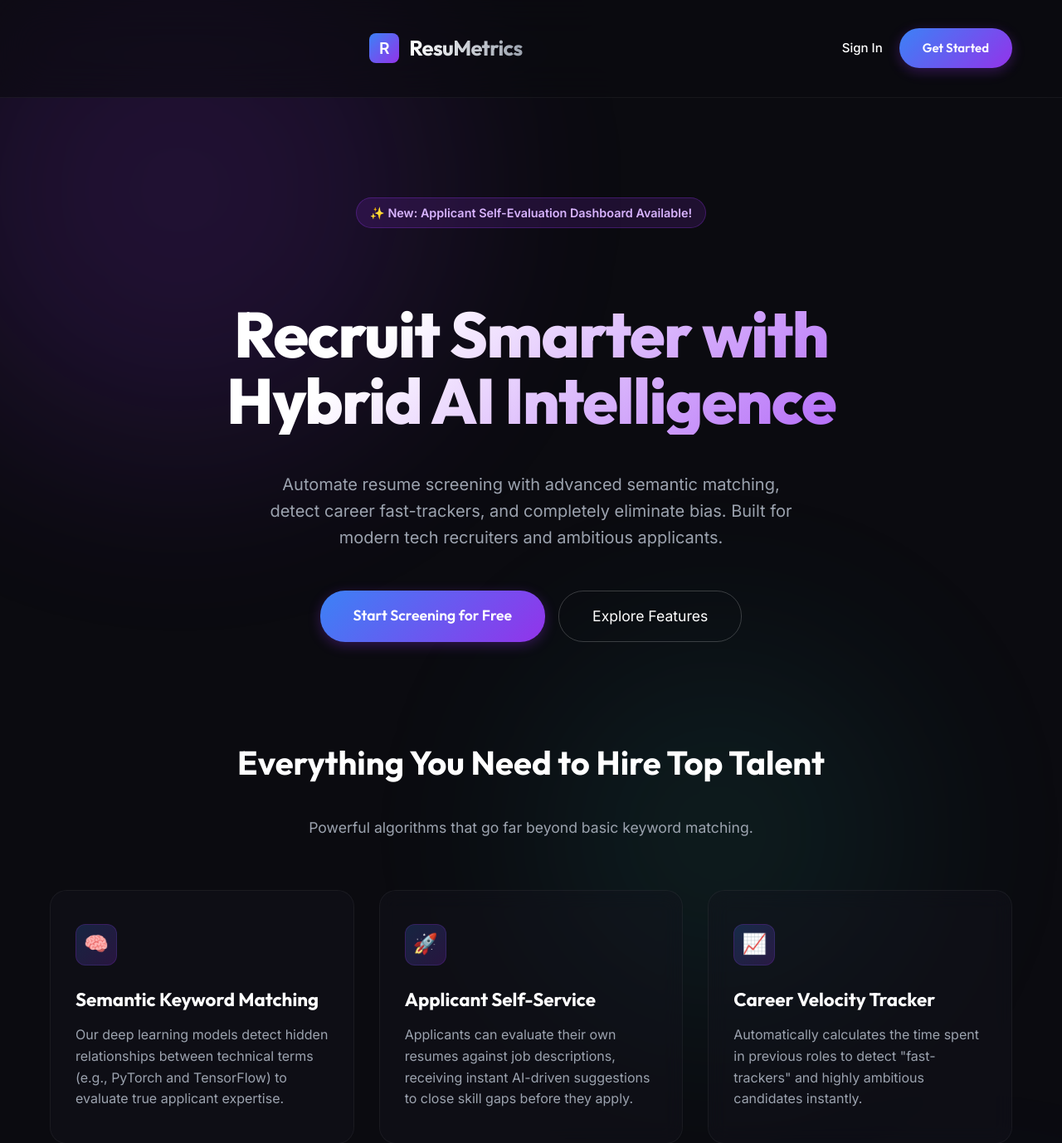
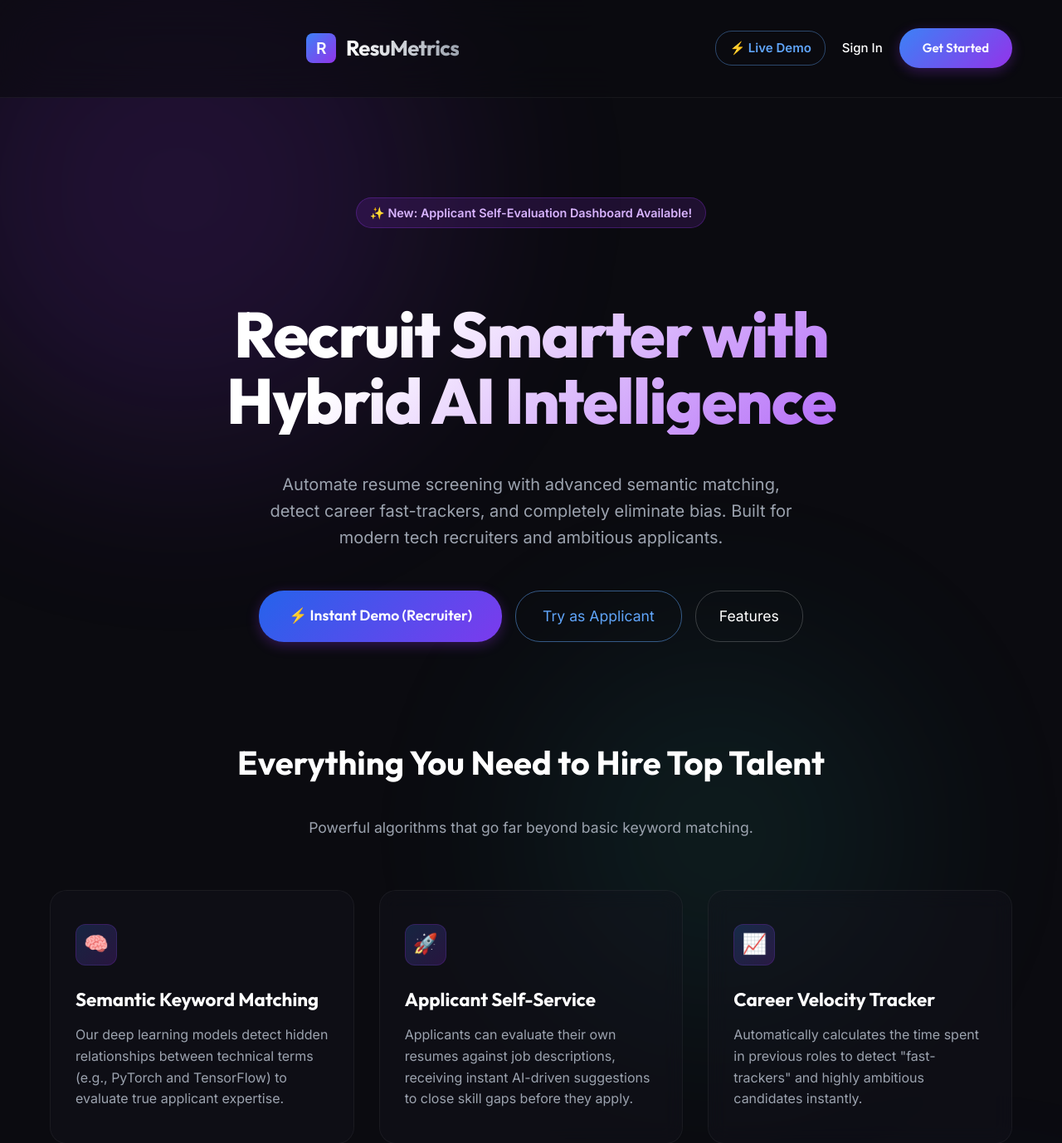
Before and after one commit to niteshnemalpuri08/RESUMETRICS, a Flask app: page / in a window 1280 px wide; the page is wider, and only the part inside the window is pictured. Shown: the top 1378 px of that part at 83% size. Run offline with Flask 3, Linux system fonts and the light colour scheme.

Commit message:
Add 1-click Instant Demo login for seamless live site testing

```diff
--- a/app.py
+++ b/app.py
@@ -238,6 +238,20 @@ def login():
             return render_template('login.html')
 
     return render_template('login.html')
+
+
+@app.route('/demo-login')
+def demo_login():
+    """1-Click Instant Demo Login so any visitor on the live website can test all features immediately."""
+    role = request.args.get('role', 'recruiter').strip().lower()
+    if role not in ('admin', 'recruiter', 'viewer', 'applicant'):
+        role = 'recruiter'
+    session['user_id'] = 999 if role == 'recruiter' else 998
+    session['user_name'] = 'Demo Recruiter' if role == 'recruiter' else 'Demo Applicant'
+    session['user_email'] = f'demo.{role}@resumetrics.ai'
+    session['user_role'] = role
+    flash(f'Signed in as {session["user_name"]} ({role.title()} Role). Enjoy exploring ResuMetrics!', 'info')
+    return redirect(url_for('dashboard'))
 
 
 @app.route('/privacy')
--- a/templates/landing.html
+++ b/templates/landing.html
@@ -328,6 +328,7 @@
       <h1>ResuMetrics</h1>
     </div>
     <div class="nav-links">
+      <a href="{{ url_for('demo_login') }}" style="color: #60a5fa; font-weight: 600; text-decoration: none; padding: 8px 16px; border: 1px solid rgba(96,165,250,0.4); border-radius: 20px; transition: all 0.3s;">⚡ Live Demo</a>
       <a href="{{ url_for('login') }}" class="btn-login">Sign In</a>
       <a href="{{ url_for('register') }}" class="btn-glow">Get Started</a>
     </div>
@@ -340,8 +341,9 @@
       Automate resume screening with advanced semantic matching, detect career fast-trackers, and completely eliminate bias. Built for modern tech recruiters and ambitious applicants.
     </p>
     <div class="hero-actions">
-      <a href="{{ url_for('register') }}" class="btn-glow" style="padding: 16px 40px; font-size: 1.1rem;">Start Screening for Free</a>
-      <a href="#features" style="padding: 16px 40px; font-size: 1.1rem; color: #fff; border: 1px solid rgba(255,255,255,0.2); border-radius: 30px; text-decoration: none; transition: background 0.3s;" onmouseover="this.style.background='rgba(255,255,255,0.05)'" onmouseout="this.style.background='transparent'">Explore Features</a>
+      <a href="{{ url_for('demo_login') }}" class="btn-glow" style="padding: 16px 36px; font-size: 1.1rem; background: linear-gradient(135deg, #2563eb, #7c3aed);">⚡ Instant Demo (Recruiter)</a>
+      <a href="{{ url_for('demo_login', role='applicant') }}" style="padding: 16px 32px; font-size: 1.1rem; color: #60a5fa; border: 1px solid rgba(96,165,250,0.5); border-radius: 30px; text-decoration: none; transition: all 0.3s;">Try as Applicant</a>
+      <a href="#features" style="padding: 16px 28px; font-size: 1.1rem; color: #fff; border: 1px solid rgba(255,255,255,0.2); border-radius: 30px; text-decoration: none; transition: background 0.3s;">Features</a>
     </div>
   </section>
 
--- a/templates/login.html
+++ b/templates/login.html
@@ -105,6 +105,10 @@
           <span>Sign In</span>
           <svg width="18" height="18" viewBox="0 0 24 24" fill="none" stroke="currentColor" stroke-width="2.5" stroke-linecap="round" stroke-linejoin="round"><path d="M5 12h14M12 5l7 7-7 7"/></svg>
         </button>
+
+        <a href="{{ url_for('demo_login') }}" class="auth-btn" style="background: rgba(59, 130, 246, 0.12); border: 1px solid rgba(59, 130, 246, 0.35); color: #93c5fd; text-decoration: none; display: flex; align-items: center; justify-content: center; gap: 8px; margin-top: 10px; font-weight: 600;">
+          <span>⚡ Instant Demo Sign In (1-Click)</span>
+        </a>
       </form>
 
       <div class="auth-divider">
```
